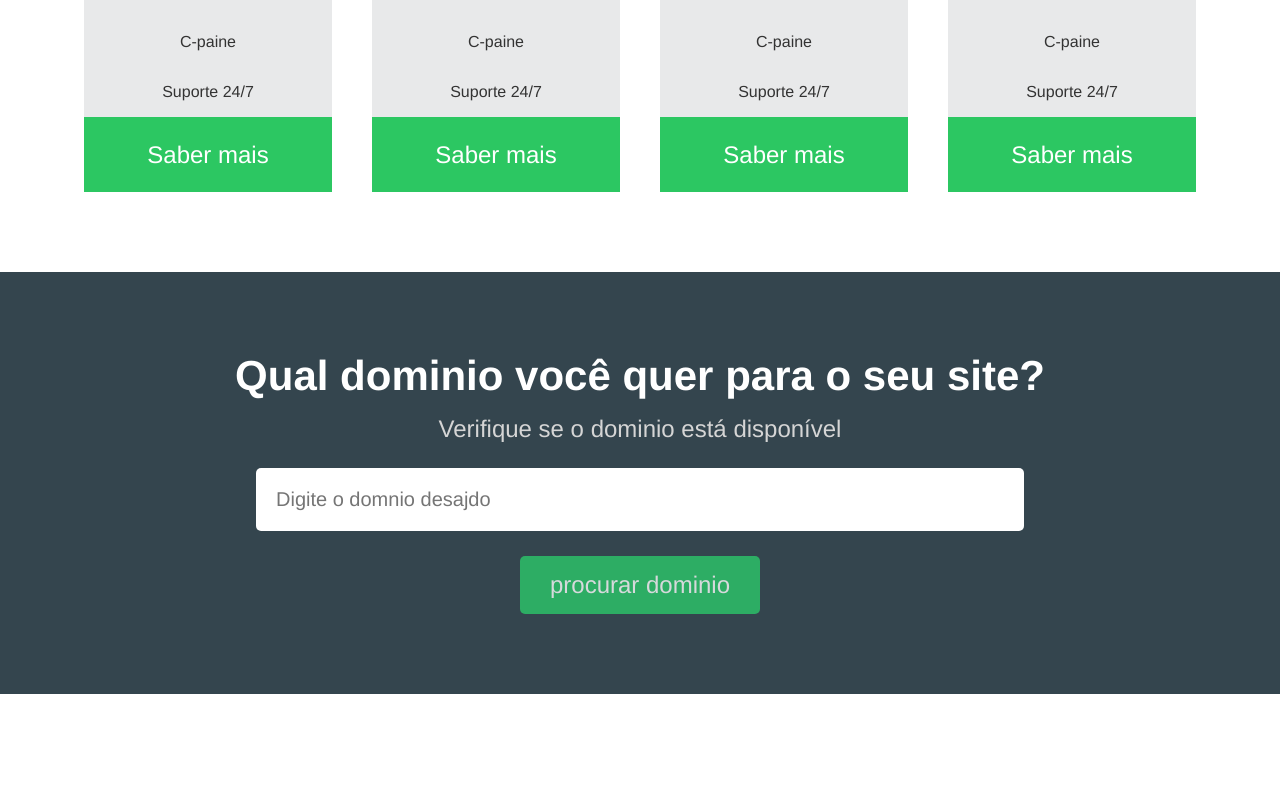
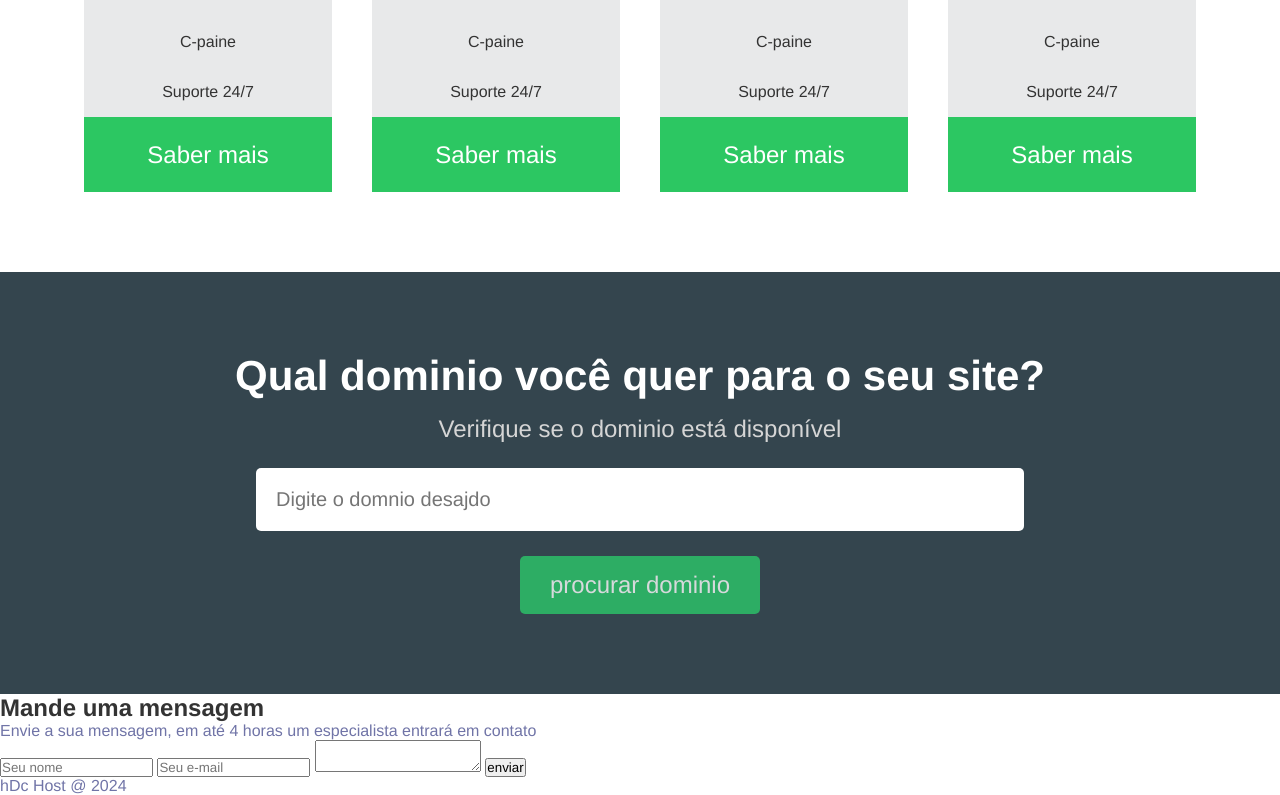
Before and after one commit to dev-alexandre-lima/Hdc-Host, a plain HTML site: page index.html in a window 1280 px wide. Shown: the part 1383-2178 px from the top of the page. Before the commit the page ends 2077 px from the top, so only its background shows below. Drawn offline with Linux system fonts and the light colour scheme.

Commit message:
Update index.html

```diff
--- a/index.html
+++ b/index.html
@@ -130,7 +130,21 @@
                     <input type="submit" value="procurar dominio">
                 </form>
             </section>
+            <section class="contact-container">
+                <h2>Mande uma mensagem</h2>
+                <p>Envie a sua mensagem, em até 4 horas um especialista entrará em contato</p>
+                <form>
+                    <input type="text" name="name" id="name" placeholder="Seu nome">
+                    <input type="email" name="email" id="email" placeholder="Seu e-mail">
+                    <textarea name="massege" id="message" placeholder="Descreva o que você precisa ou seu o projeto....">
+                    </textarea>
+                    <input type="submit" value="enviar">
+                </form>
+            </section>
         </main>
+        <footer>
+            <p>hDc Host @ 2024</p>
+        </footer>
     </div>
 </body>
 
```
